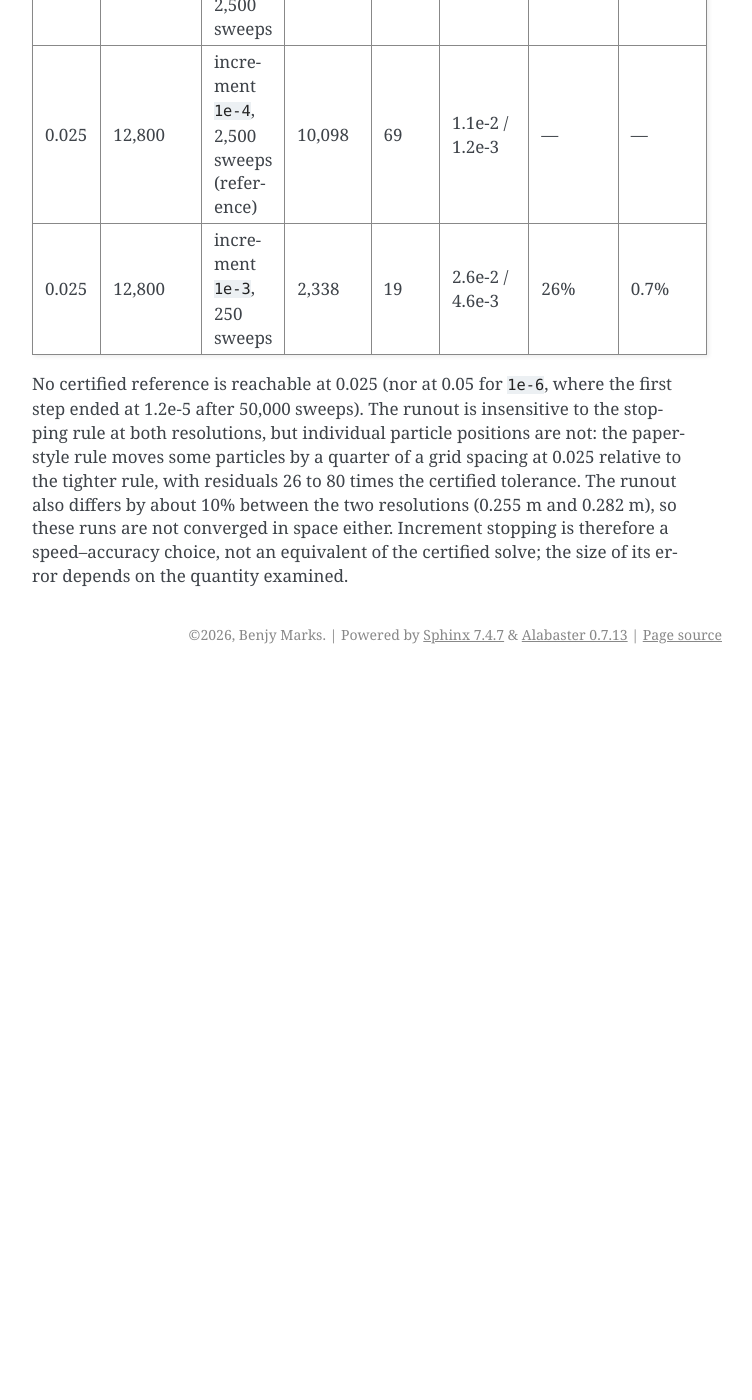
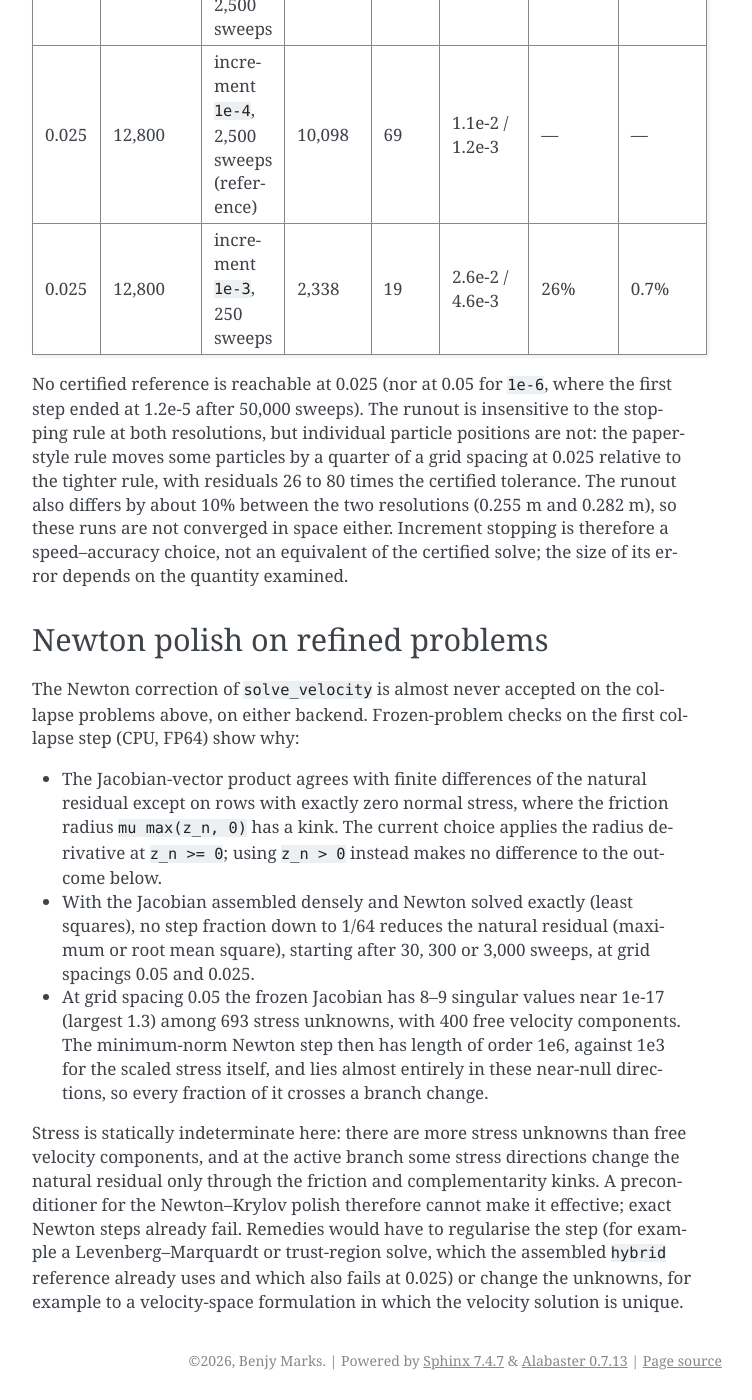
Before and after one commit to benjym/poly-mpm, a Sphinx documentation site: the page built from docs/granular-mixed.md, in a window 1280 px wide and 1400 px high, scrolled down 9377 px. Shown: the whole window, without its empty margins (388-1140 px from the left). Built offline with Sphinx 7.4.7, drawn with Linux system fonts in a browser that asks for light colours; before the commit the page ends 10051 px from its top, so only the background shows below that; some of the changed text lies outside the part shown.

Commit message:
Record why the Newton polish fails on refined collapse problems
Frozen first-step checks show the Jacobian-vector product matches finite
differences except at zero-normal-stress kinks, exact (dense least-squares)
Newton steps never reduce the natural residual, and the generalised
Jacobian has 8-9 near-zero singular values, so the minimum-norm step is
about 1e3 times the stress and lies in near-null directions. A Newton-Krylov
preconditioner cannot fix this.

Co-Authored-By: Claude Opus 5.5 <noreply@anthropic.com>

```diff
--- a/docs/granular-mixed.md
+++ b/docs/granular-mixed.md
@@ -376,3 +376,34 @@ the two resolutions (0.255 m and 0.282 m), so these runs are not converged in
 space either. Increment stopping is therefore a speed–accuracy choice, not an
 equivalent of the certified solve; the size of its error depends on the
 quantity examined.
+
+## Newton polish on refined problems
+
+The Newton correction of `solve_velocity` is almost never accepted on the
+collapse problems above, on either backend. Frozen-problem checks on the
+first collapse step (CPU, FP64) show why:
+
+- The Jacobian-vector product agrees with finite differences of the natural
+  residual except on rows with exactly zero normal stress, where the friction
+  radius `mu max(z_n, 0)` has a kink. The current choice applies the radius
+  derivative at `z_n >= 0`; using `z_n > 0` instead makes no difference to
+  the outcome below.
+- With the Jacobian assembled densely and Newton solved exactly
+  (least squares), no step fraction down to 1/64 reduces the natural residual
+  (maximum or root mean square), starting after 30, 300 or 3,000 sweeps, at
+  grid spacings 0.05 and 0.025.
+- At grid spacing 0.05 the frozen Jacobian has 8–9 singular values near
+  1e-17 (largest 1.3) among 693 stress unknowns, with 400 free velocity
+  components. The minimum-norm Newton step then has length of order 1e6,
+  against 1e3 for the scaled stress itself, and lies almost entirely in these
+  near-null directions, so every fraction of it crosses a branch change.
+
+Stress is statically indeterminate here: there are more stress unknowns than
+free velocity components, and at the active branch some stress directions
+change the natural residual only through the friction and complementarity
+kinks. A preconditioner for the Newton–Krylov polish therefore cannot make it
+effective; exact Newton steps already fail. Remedies would have to regularise
+the step (for example a Levenberg–Marquardt or trust-region solve, which the
+assembled `hybrid` reference already uses and which also fails at 0.025) or
+change the unknowns, for example to a velocity-space formulation in which the
+velocity solution is unique.
```
